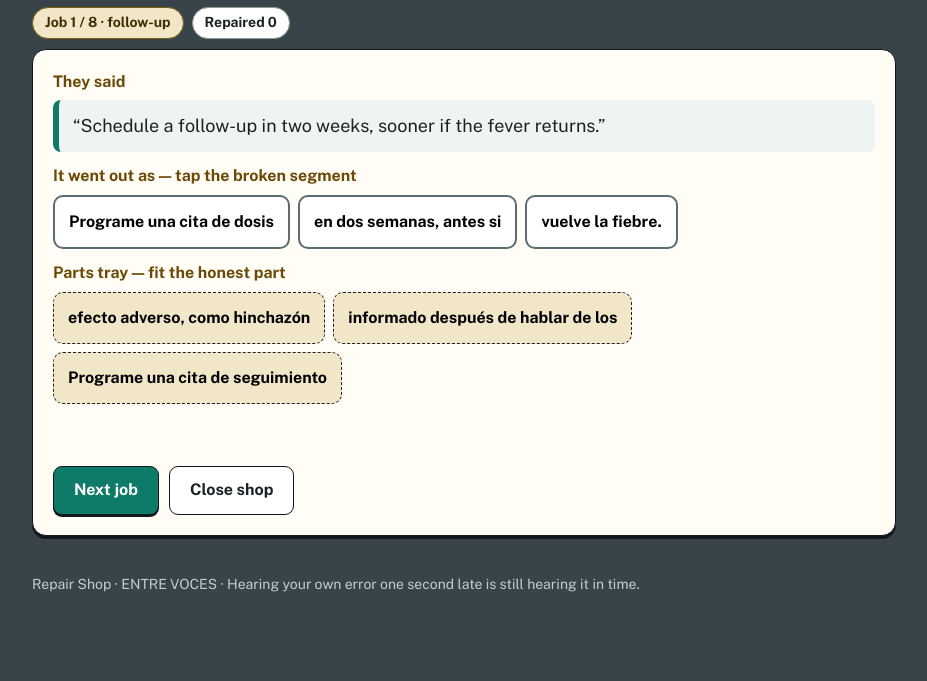
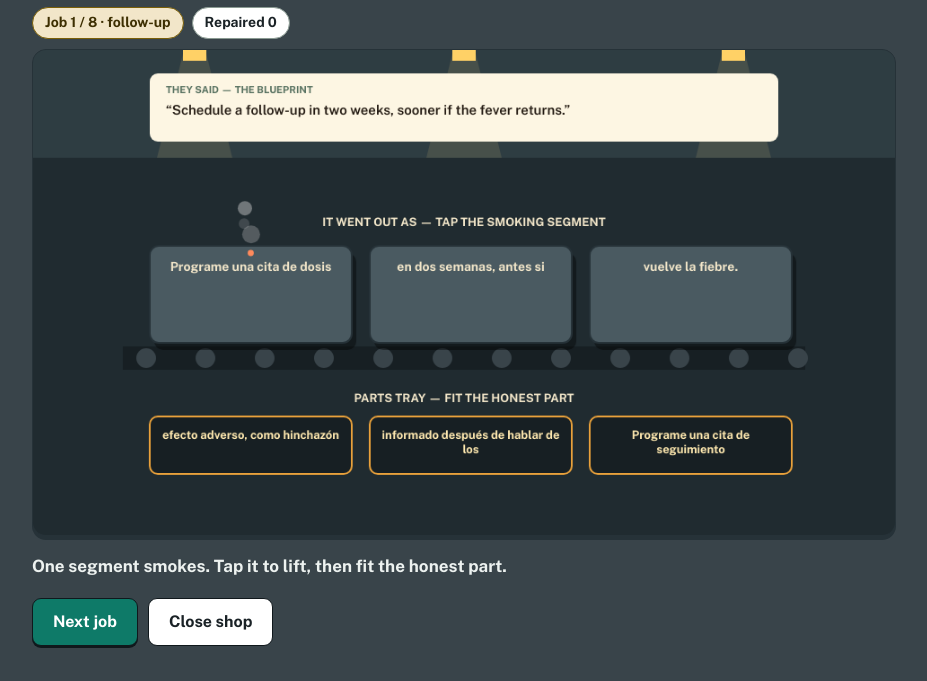
Before and after one commit to entrevoces/game-repair-shop, a plain HTML site: page index.html in a window 1280 px wide. Both pictures are taken after a click on the button "Open the shop". Shown: the part 115-796 px from the top of the page, without its empty margins (176-1103 px from the left). Drawn offline with nearby package versions, Linux system fonts and the light colour scheme; no server answers.

Commit message:
Publish game-repair-shop from entrevoces monorepo

```diff
--- a/game.js
+++ b/game.js
@@ -6,11 +6,14 @@ import * as core from "./engine/engine-core/index.js";
 import { EngineClient } from "./engine/engine-client/engine-client.js";
 import { Juice } from "./engine/game-kit/juice.js";
 const $ = (s) => document.querySelector(s);
+const cv = $("#game"), ctx = cv.getContext("2d");
+const W = 960, H = 540;
+const juice = new Juice(cv);
 const esc = (s) => String(s ?? "").replace(/[&<>"']/g, (c) => ({ "&": "&amp;", "<": "&lt;", ">": "&gt;", '"': "&quot;", "'": "&#39;" }[c]));
 let engine, concepts = [], targetLang = "es";
 let shop = null;
 function hubHref() { const p = new URLSearchParams(location.search); return `https://entrevoces.github.io/apps/hub/?domain=${encodeURIComponent(engine?.domainId || p.get("domain") || "oregon-medical")}&learner=${encodeURIComponent(engine?.learnerId || p.get("learner") || "")}&engine=${encodeURIComponent(engine?.engineUrl || p.get("engine") || "")}`; }
-function show(id) { document.querySelectorAll(".screen").forEach((s) => s.classList.toggle("is-active", s.id === id)); }
+function show(id) { if (typeof raf !== "undefined" && raf) cancelAnimationFrame(raf); document.querySelectorAll(".screen").forEach((s) => s.classList.toggle("is-active", s.id === id)); }
 function tgt(c) { return c.terms[targetLang]?.term || c.terms.es?.term || c.terms.en.term; }
 function shuffle(a) { const x = [...a]; for (let i = x.length - 1; i > 0; i--) { const j = Math.floor(Math.random() * (i + 1)); [x[i], x[j]] = [x[j], x[i]]; } return x; }
 function dailyMark(gameId, score) { try { const k = `ev:daily:${gameId}`; const today = new Date().toDateString(); let d = {}; try { d = JSON.parse(localStorage.getItem(k) || "{}"); } catch {} const yest = new Date(Date.now() - 86400000).toDateString(); d.streak = d.lastDay === today ? (d.streak || 1) : d.lastDay === yest ? (d.streak || 0) + 1 : 1; d.lastDay = today; d.best = Math.max(d.best || 0, score || 0); d.plays = (d.plays || 0) + 1; localStorage.setItem(k, JSON.stringify(d)); return d; } catch { return { streak: 1, best: score || 0 }; } }
@@ -33,6 +36,7 @@ async function boot() {
   $("#againBtn").addEventListener("click", startShop);
   $("#nextBtn").addEventListener("click", nextJob);
   $("#quitBtn").addEventListener("click", endShop);
+  cv.addEventListener("pointerdown", (e) => { if (!shop || shop.done) return; const r = cv.getBoundingClientRect(); const x = (e.clientX - r.left) * (W / r.width), y = (e.clientY - r.top) * (H / r.height); for (let i = 0; i < 3; i++) { const b = segRect(i); if (x >= b.x && x <= b.x + b.w && y >= b.y - 30 && y <= b.y + b.h) { pickSegment(i); return; } } const j = shop.jobs[shop.i]; for (let i = 0; i < j.tray.length; i++) { const b = trayRect(i); if (x >= b.x && x <= b.x + b.w && y >= b.y && y <= b.y + b.h) { fitPart(j.tray[i]); return; } } });
 }
 
 function buildJob(concept) {
@@ -57,30 +61,68 @@ function buildJob(concept) {
   return { concept, source: ex.en, chunks, display, badIdx, tray, fixedChunk: chunks[badIdx] };
 }
 
+let raf = null;
+function segRect(i) { return { x: 130 + i * 245, y: 218, w: 225, h: 108 }; }
+function trayRect(i) { return { x: 130 + i * 245, y: 408, w: 225, h: 64 }; }
 function startShop() {
-  shop = { jobs: shuffle(concepts).slice(0, 8).map(buildJob), i: 0, fixed: 0, spotted: 0, picked: null };
-  show("screen-play"); loadJob();
+  shop = { jobs: shuffle(concepts).slice(0, 8).map(buildJob), i: 0, fixed: 0, spotted: 0, picked: null, done: false, smoke: 0, t: 0 };
+  show("screen-play"); loadJob(); loop();
 }
+function loop() { if (!shop) return; shop.t++; shop.smoke++; draw(); juice.update(); if ($("#screen-play").classList.contains("is-active")) raf = requestAnimationFrame(loop); }
+function draw() {
+  if (!shop) return;
+  const j = shop.jobs[shop.i];
+  const { x: sx, y: sy } = juice.shakeOffset();
+  ctx.save(); ctx.translate(sx, sy);
+  ctx.fillStyle = "#202b30"; ctx.fillRect(0, 0, W, H);
+  ctx.fillStyle = "#2e3d42"; ctx.fillRect(0, 0, W, 120);
+  for (const lx of [180, 480, 780]) { ctx.fillStyle = "rgba(255,214,130,.12)"; ctx.beginPath(); ctx.moveTo(lx - 12, 0); ctx.lineTo(lx + 12, 0); ctx.lineTo(lx + 42, 120); ctx.lineTo(lx - 42, 120); ctx.closePath(); ctx.fill(); ctx.fillStyle = "#ffd166"; ctx.fillRect(lx - 13, 0, 26, 12); }
+  // blueprint (source)
+  ctx.fillStyle = "#fdf6e3"; ctx.beginPath(); ctx.roundRect(130, 26, 700, 76, 9); ctx.fill();
+  ctx.fillStyle = "#56705f"; ctx.font = "700 11px 'Public Sans', sans-serif"; ctx.textAlign = "left"; ctx.fillText("THEY SAID — THE BLUEPRINT", 148, 48);
+  ctx.fillStyle = "#231a12"; ctx.font = "600 15px 'Public Sans', sans-serif"; wrap(`“${j.source}”`, 148, 72, 664, 19);
+  // conveyor machine
+  ctx.fillStyle = "#171f23"; ctx.fillRect(100, 330, 760, 26);
+  ctx.fillStyle = "#39444a"; for (let i = 0; i < 12; i++) { ctx.beginPath(); ctx.arc(126 + i * 66, 343, 11, 0, 7); ctx.fill(); }
+  ctx.fillStyle = "#f2e6c9"; ctx.font = "800 13px 'Public Sans', sans-serif"; ctx.textAlign = "center"; ctx.fillText("IT WENT OUT AS — TAP THE SMOKING SEGMENT", 480, 196);
+  j.display.forEach((seg, i) => {
+    const r = segRect(i);
+    const lifted = shop.picked === i ? -26 : 0;
+    const fixed = shop.done && i === j.badIdx;
+    ctx.fillStyle = "rgba(0,0,0,.4)"; ctx.beginPath(); ctx.roundRect(r.x + 5, r.y + 8 + lifted, r.w, r.h, 10); ctx.fill();
+    ctx.fillStyle = fixed ? "#177a6c" : shop.picked === i ? "#fdf0d5" : "#4a5a61";
+    ctx.beginPath(); ctx.roundRect(r.x, r.y + lifted, r.w, r.h, 10); ctx.fill();
+    ctx.strokeStyle = fixed ? "#7fe3c8" : "#263238"; ctx.lineWidth = 2; ctx.stroke();
+    ctx.fillStyle = fixed ? "#fff" : "#f2e6c9"; ctx.font = "700 14px 'Public Sans', sans-serif"; wrap(seg, r.x + 12, r.y + lifted + 28, r.w - 24, 18, true);
+    if (!shop.done && i === j.badIdx) { // the wound smokes — visible, findable by eye
+      for (let k = 0; k < 3; k++) { const yy = r.y + lifted - 6 - ((shop.smoke * 1.2 + k * 17) % 46); ctx.fillStyle = `rgba(200,200,200,${0.5 - ((shop.smoke + k * 17) % 46) / 100})`; ctx.beginPath(); ctx.arc(r.x + r.w / 2 + Math.sin(shop.t * 0.1 + k) * 8, yy, 6 + k * 2, 0, 7); ctx.fill(); }
+      ctx.fillStyle = "#ff8a5c"; ctx.beginPath(); ctx.arc(r.x + r.w / 2, r.y + lifted + 8, 3 + Math.sin(shop.t * 0.3) * 1, 0, 7); ctx.fill();
+    }
+  });
+  ctx.fillStyle = "#f2e6c9"; ctx.font = "800 13px 'Public Sans', sans-serif"; ctx.fillText("PARTS TRAY — FIT THE HONEST PART", 480, 392);
+  j.tray.forEach((part, i) => {
+    const r = trayRect(i);
+    ctx.fillStyle = "#171f23"; ctx.beginPath(); ctx.roundRect(r.x, r.y, r.w, r.h, 9); ctx.fill();
+    ctx.strokeStyle = "#e9a13b"; ctx.lineWidth = 2; ctx.stroke();
+    ctx.fillStyle = "#ffe9b0"; ctx.font = "700 13px 'Public Sans', sans-serif"; wrap(part, r.x + 10, r.y + 25, r.w - 20, 16, true);
+  });
+  juice.draw(); ctx.restore();
+}
+function wrap(text, x, y, maxW, lh, center = false) { const words = String(text).split(/\s+/); let line = "", yy = y; for (const w of words) { const test = line ? line + " " + w : w; if (ctx.measureText(test).width > maxW && line) { ctx.fillText(line, center ? x + maxW / 2 : x, yy); if (center) ctx.textAlign = "center"; yy += lh; line = w; } else line = test; } if (line) ctx.fillText(line, center ? x + maxW / 2 : x, yy); }
 function loadJob() {
   const j = shop.jobs[shop.i];
-  shop.picked = null;
+  shop.picked = null; shop.done = false;
   $("#hudJob").textContent = `Job ${shop.i + 1} / ${shop.jobs.length} · ${j.concept.terms.en.term}`;
   $("#hudFixed").textContent = `Repaired ${shop.fixed}`;
-  $("#sourceText").textContent = `“${j.source}”`;
-  $("#segmentRow").innerHTML = j.display.map((seg, i) => `<button type="button" class="segment" data-seg="${i}">${esc(seg)}</button>`).join("");
-  $("#trayRow").innerHTML = j.tray.map((t) => `<button type="button" class="tray-part" data-part="${esc(t)}">${esc(t)}</button>`).join("");
-  $("#feedback").textContent = ""; $("#nextBtn").hidden = true;
-  document.querySelectorAll("[data-seg]").forEach((b) => b.addEventListener("click", () => pickSegment(Number(b.dataset.seg), b)));
-  document.querySelectorAll("[data-part]").forEach((b) => b.addEventListener("click", () => fitPart(b)));
+  $("#feedback").textContent = "One segment smokes. Tap it to lift, then fit the honest part.";
+  $("#feedback").className = "feedback"; $("#nextBtn").hidden = true;
 }
-function pickSegment(i, el) {
-  shop.picked = i;
-  document.querySelectorAll(".segment").forEach((s) => s.classList.remove("picked"));
-  el.classList.add("picked");
+function pickSegment(i) {
+  shop.picked = i; Juice.pop();
   $("#feedback").textContent = "Segment on the lift. Now fit the honest part from the tray.";
   $("#feedback").className = "feedback";
 }
-function fitPart(btn) {
+function fitPart(partText) { const btn = { dataset: { part: partText } };
   if (shop.picked === null) { $("#feedback").textContent = "Lift a segment first — diagnosis before parts."; return; }
   const j = shop.jobs[shop.i];
   const spotted = shop.picked === j.badIdx;
@@ -88,8 +130,8 @@ function fitPart(btn) {
   const ok = spotted && fitted;
   if (spotted) shop.spotted++;
   if (ok) shop.fixed++;
-  document.querySelectorAll(".segment").forEach((s, i) => { s.disabled = true; if (i === j.badIdx) s.classList.add("fixed"); });
-  document.querySelectorAll(".tray-part").forEach((b) => { b.disabled = true; });
+  shop.done = true;
+  if (ok) { Juice.good(); juice.confetti(480, 240); } else { Juice.bad(); juice.shake(7); }
   const fb = $("#feedback");
   fb.className = `feedback ${ok ? "good" : "bad"}`;
   fb.textContent = ok
@@ -112,5 +154,4 @@ async function endShop() {
   $("#endExplain").innerHTML = `<strong>Engine next:</strong> ${esc(next?.rationale || "More jobs.")}<br><span class="hint">Repair evidence (Stage 7) exists only here — producing and proofreading are different muscles.</span>`;
   show("screen-end"); syncBadge();
 }
-Juice.observeFeedback("#feedback");
 boot().catch((e) => { $("#titleContext").textContent = `Shop failed (${e.message}). Reload.`; $("#startBtn").disabled = true; });
--- a/index.html
+++ b/index.html
@@ -27,16 +27,9 @@
   </section>
   <section id="screen-play" class="screen">
     <div class="hud"><span id="hudJob" class="pill pill-strong"></span><span id="hudFixed" class="pill"></span></div>
-    <div class="bench-card">
-      <p class="bench-label">They said</p>
-      <blockquote id="sourceText" class="source-text"></blockquote>
-      <p class="bench-label">It went out as — tap the broken segment</p>
-      <div id="segmentRow" class="segment-row"></div>
-      <p class="bench-label">Parts tray — fit the honest part</p>
-      <div id="trayRow" class="tray-row"></div>
-      <p id="feedback" class="feedback" role="status" aria-live="polite"></p>
-      <div class="play-actions"><button id="nextBtn" class="btn btn-primary" type="button" hidden>Next job</button><button id="quitBtn" class="btn btn-ghost" type="button">Close shop</button></div>
-    </div>
+    <canvas id="game" width="960" height="540" aria-label="Repair Shop — tap the smoking segment, then fit the honest part"></canvas>
+    <p id="feedback" class="feedback" role="status" aria-live="polite"></p>
+    <div class="play-actions"><button id="nextBtn" class="btn btn-primary" type="button" hidden>Next job</button><button id="quitBtn" class="btn btn-ghost" type="button">Close shop</button></div>
   </section>
   <section id="screen-end" class="screen">
     <div class="panel panel-hero">
--- a/style.css
+++ b/style.css
@@ -18,3 +18,5 @@ main{max-width:900px;margin:0 auto;padding:10px 18px 24px}.screen{display:none}.
 .play-actions{display:flex;flex-wrap:wrap;gap:10px;margin-top:12px}.explain{border:1.5px solid var(--teal);background:#f2f8f5;border-radius:10px;padding:14px;margin-top:12px}
 footer{max-width:900px;margin:0 auto;padding:0 18px 26px;color:#c2cfc9;font-size:14px}
 @media (prefers-reduced-motion: reduce){*{transition:none!important;animation:none!important}}
+
+canvas#game{width:100%;height:auto;display:block;border:1.5px solid #263238;border-radius:14px;background:#263238;box-shadow:0 4px 0 #263238;touch-action:manipulation}
```
